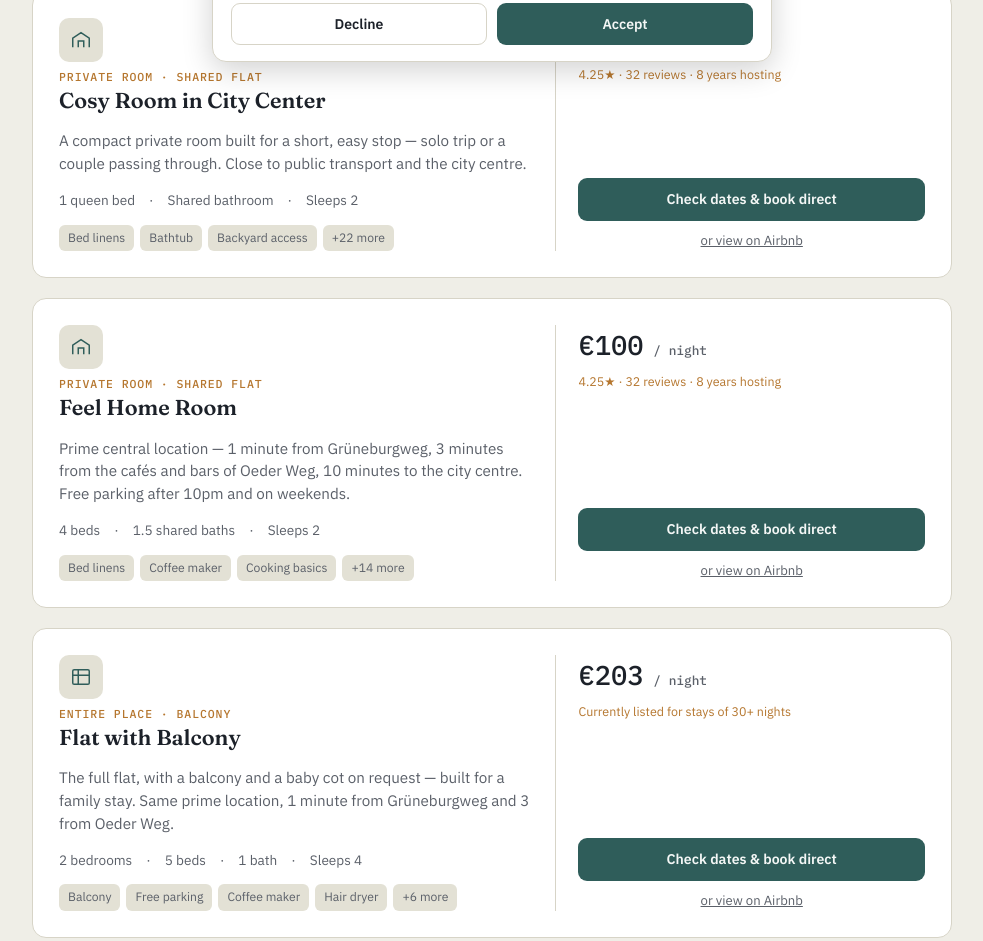
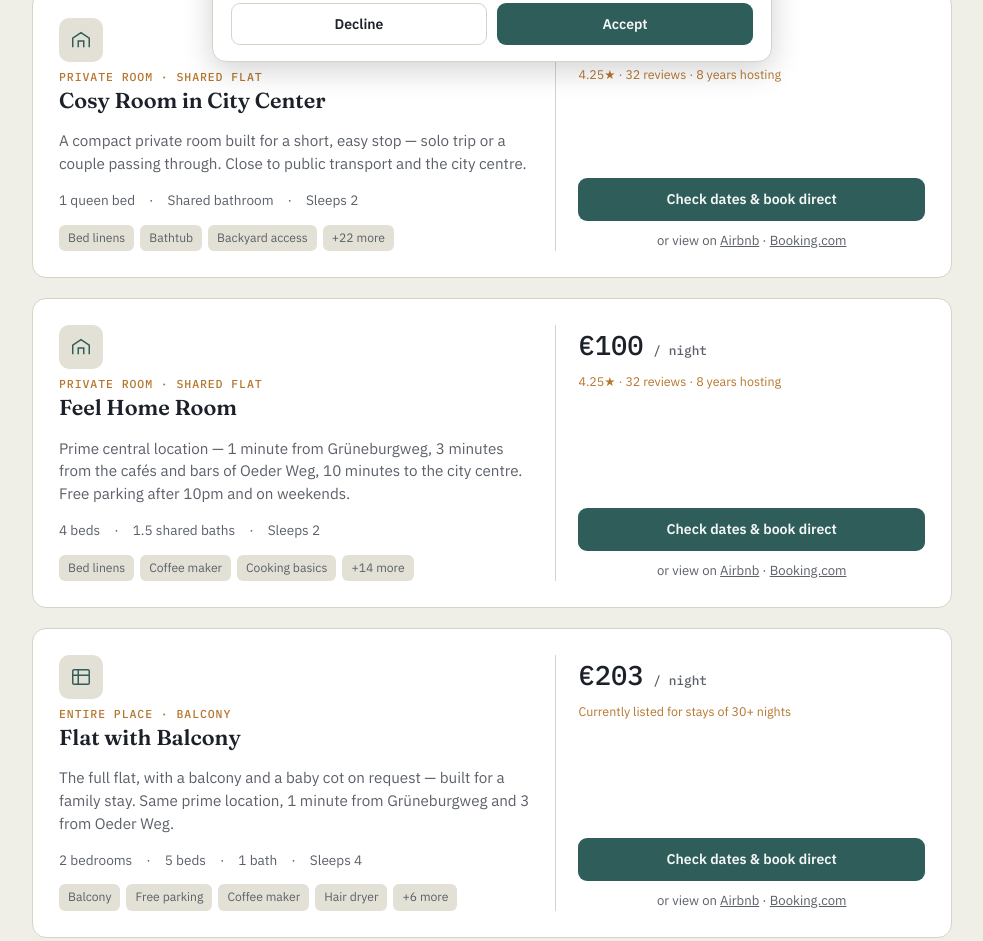
Before and after one commit to asra141985/feelhomestays, a plain HTML site: page index.html in a window 1280 px wide. Shown: the part 726-1667 px from the top of the page, without its empty margins (148-1131 px from the left). Drawn offline with Linux system fonts and the light colour scheme.

Commit message:
Link each space to its Booking.com page
Co-Authored-By: Claude Opus 5.5 <noreply@anthropic.com>
Claude-Session: https://claude.ai/code/session_01Tjk6QVfgZurRXLy5tHGgex

```diff
--- a/index.html
+++ b/index.html
@@ -184,6 +184,7 @@
   .btn svg{width:14px; height:14px; stroke:var(--accent-ink);}
   .actions{display:flex; flex-direction:column; gap:10px;}
   .alt{font-size:.82rem; color:var(--ink-soft); text-align:center;}
+  .alt a{color:inherit;}
 
   /* ---------- Transit ---------- */
   .transit{
@@ -277,7 +278,7 @@
             <div class="price"><span class="num">€100</span> <span class="per">/ night</span></div>
             <div class="note">4.25★ · 32 reviews · 8 years hosting</div>
           </div>
-          <div class="actions"><a class="btn" href="book.html#cosy">Check dates &amp; book direct</a><a class="alt" href="https://airbnb.com/h/tfh" target="_blank" rel="noopener">or view on Airbnb</a></div>
+          <div class="actions"><a class="btn" href="book.html#cosy">Check dates &amp; book direct</a><span class="alt">or view on <a href="https://airbnb.com/h/tfh" target="_blank" rel="noopener">Airbnb</a> · <a href="https://www.booking.com/hotel/de/cozy-room-with-balcony-frankfurt-am-main.html" target="_blank" rel="noopener">Booking.com</a></span></div>
         </div>
       </article>
 
@@ -299,7 +300,7 @@
             <div class="price"><span class="num">€100</span> <span class="per">/ night</span></div>
             <div class="note">4.25★ · 32 reviews · 8 years hosting</div>
           </div>
-          <div class="actions"><a class="btn" href="book.html#feelhome">Check dates &amp; book direct</a><a class="alt" href="https://www.airbnb.com/rooms/1267830066550109153" target="_blank" rel="noopener">or view on Airbnb</a></div>
+          <div class="actions"><a class="btn" href="book.html#feelhome">Check dates &amp; book direct</a><span class="alt">or view on <a href="https://www.airbnb.com/rooms/1267830066550109153" target="_blank" rel="noopener">Airbnb</a> · <a href="https://www.booking.com/hotel/de/family-room-frankfurt-am-main.html" target="_blank" rel="noopener">Booking.com</a></span></div>
         </div>
       </article>
 
@@ -321,7 +322,7 @@
             <div class="price"><span class="num">€203</span> <span class="per">/ night</span></div>
             <div class="note">Currently listed for stays of 30+ nights</div>
           </div>
-          <div class="actions"><a class="btn" href="book.html#flat">Check dates &amp; book direct</a><a class="alt" href="https://www.airbnb.com/rooms/1020203116397338655" target="_blank" rel="noopener">or view on Airbnb</a></div>
+          <div class="actions"><a class="btn" href="book.html#flat">Check dates &amp; book direct</a><span class="alt">or view on <a href="https://www.airbnb.com/rooms/1020203116397338655" target="_blank" rel="noopener">Airbnb</a> · <a href="https://www.booking.com/hotel/de/full-flat-in-city-centre-with-balcony.html" target="_blank" rel="noopener">Booking.com</a></span></div>
         </div>
       </article>
 
```
